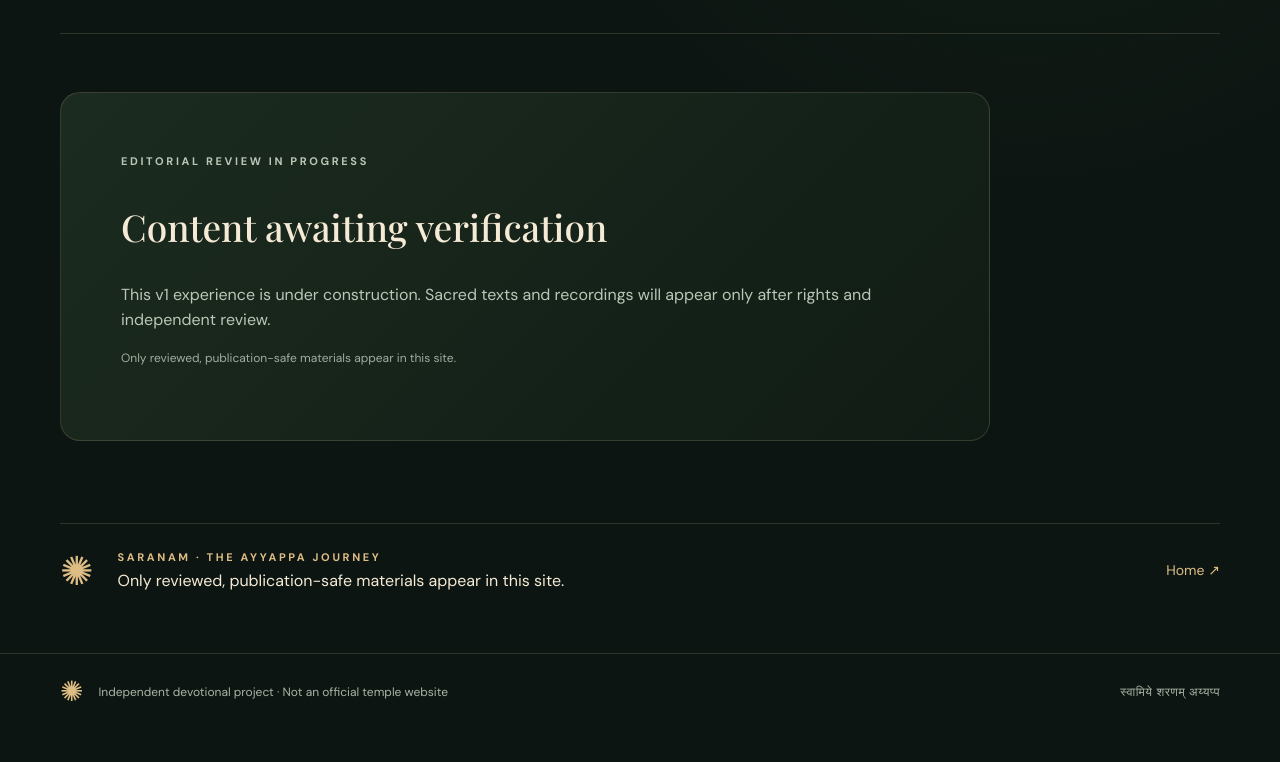
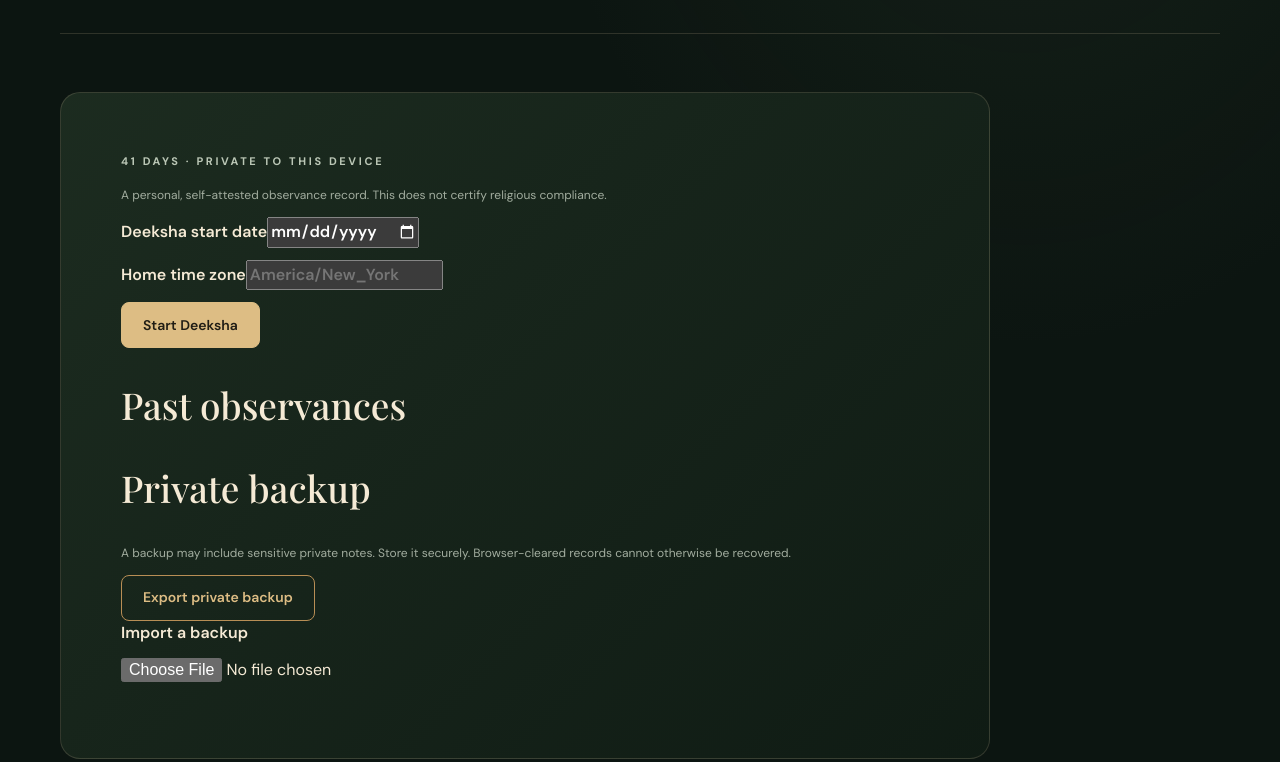
Before and after one commit to ramkarthik77/saranam-ayyappa, an Astro site in the folder apps/web/: page /en/deeksha/ in a window 1280 px wide. Shown: the part 381-1143 px from the top of the page. Before the commit the page ends 1111 px from the top, so only its background shows below. Built offline with nearby package versions, Linux system fonts and the light colour scheme; Astro itself is replaced by a stand-in of ours.

Commit message:
feat(saranam): add Deeksha private tracker interface to bilingual pages

```diff
--- a/apps/web/src/pages/[lang]/[section]/index.astro
+++ b/apps/web/src/pages/[lang]/[section]/index.astro
@@ -28,6 +28,33 @@ const practices=section==="pooja"?[
     <div id="search-results" aria-live="polite" class="search-results"></div>
   </div>
  </section>
+ :section==="deeksha"?
+ <section class="shell content-section" id="deeksha-app">
+  <div class="paper-card deeksha-panel">
+   <p class="eyebrow">41 DAYS · PRIVATE TO THIS DEVICE</p>
+   <p class="muted small">{lang==="te"?"మీరు స్వయంగా నమోదు చేసుకునే వ్యక్తిగత దీక్ష సమాచారం. ఇది మతపరమైన ధృవీకరణ కాదు.":"A personal, self-attested observance record. This does not certify religious compliance."}</p>
+   <form id="deeksha-start" class="cycle-form">
+    <div class="form-grid">
+     <label class="label">{lang==="te"?"ప్రారంభ తేదీ":"Deeksha start date"}<input type="date" name="start" required /></label>
+     <label class="label">{lang==="te"?"స్థిర సమయ మండలం":"Home time zone"}<input type="text" name="zone" required maxlength="64" placeholder="America/New_York"/></label>
+    </div>
+    <button class="cta primary" type="submit">{lang==="te"?"దీక్ష ప్రారంభించండి":"Start Deeksha"}</button>
+   </form>
+   <div id="deeksha-current"></div>
+   <section class="archive-section" aria-label={lang==="te"?"పాత దీక్షలు":"Past observances"}>
+    <h2>{lang==="te"?"పాత దీక్షలు":"Past observances"}</h2><div id="deeksha-archive"></div>
+   </section>
+   <section class="backup-tools" aria-label={lang==="te"?"బ్యాకప్":"Backup and import"}>
+    <h2>{lang==="te"?"వ్యక్తిగత బ్యాకప్":"Private backup"}</h2>
+    <p class="muted small">{lang==="te"?"బ్యాకప్‌లో వ్యక్తిగత గమనికలు ఉండవచ్చు; జాగ్రత్తగా ఉంచండి.":"A backup may include sensitive private notes. Store it securely. Browser-cleared records cannot otherwise be recovered."}</p>
+    <button class="cta secondary" id="deeksha-export" type="button">{lang==="te"?"బ్యాకప్ డౌన్‌లోడ్":"Export private backup"}</button>
+    <label class="label" for="deeksha-import">{lang==="te"?"బ్యాకప్ దిగుమతి":"Import a backup"}</label>
+    <input type="file" id="deeksha-import" accept=".json,application/json" />
+    <div id="deeksha-preview"></div>
+   </section>
+   <p id="deeksha-status" role="status" aria-live="polite"></p>
+  </div>
+ </section>
  :section==="listen"?
  <section class="shell content-section"><div class="paper-card empty-state"><span class="large-sigil" aria-hidden="true">♫</span><p class="eyebrow">{t.notReady}</p><h2>{t.audioEmpty}</h2><p>{t.draft}</p></div></section>
  :section==="pooja"||section==="prayers"?
```
